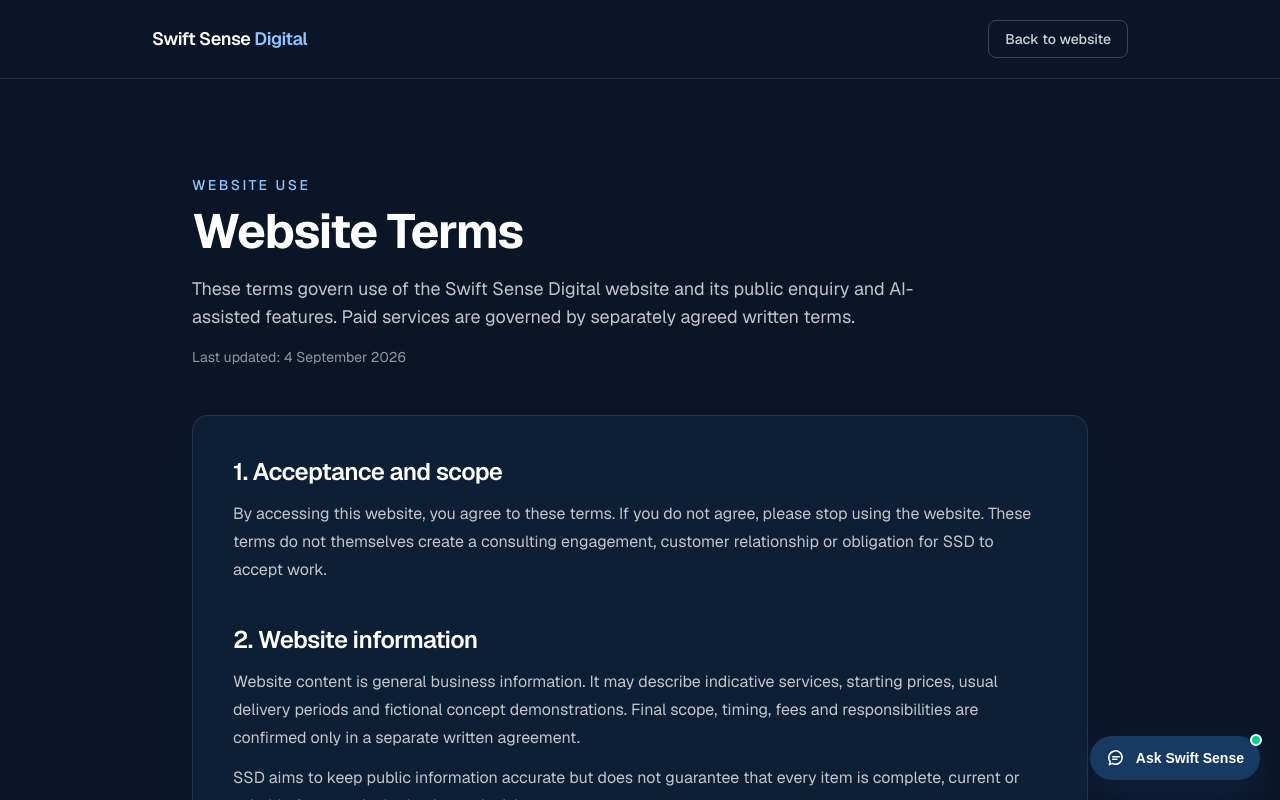
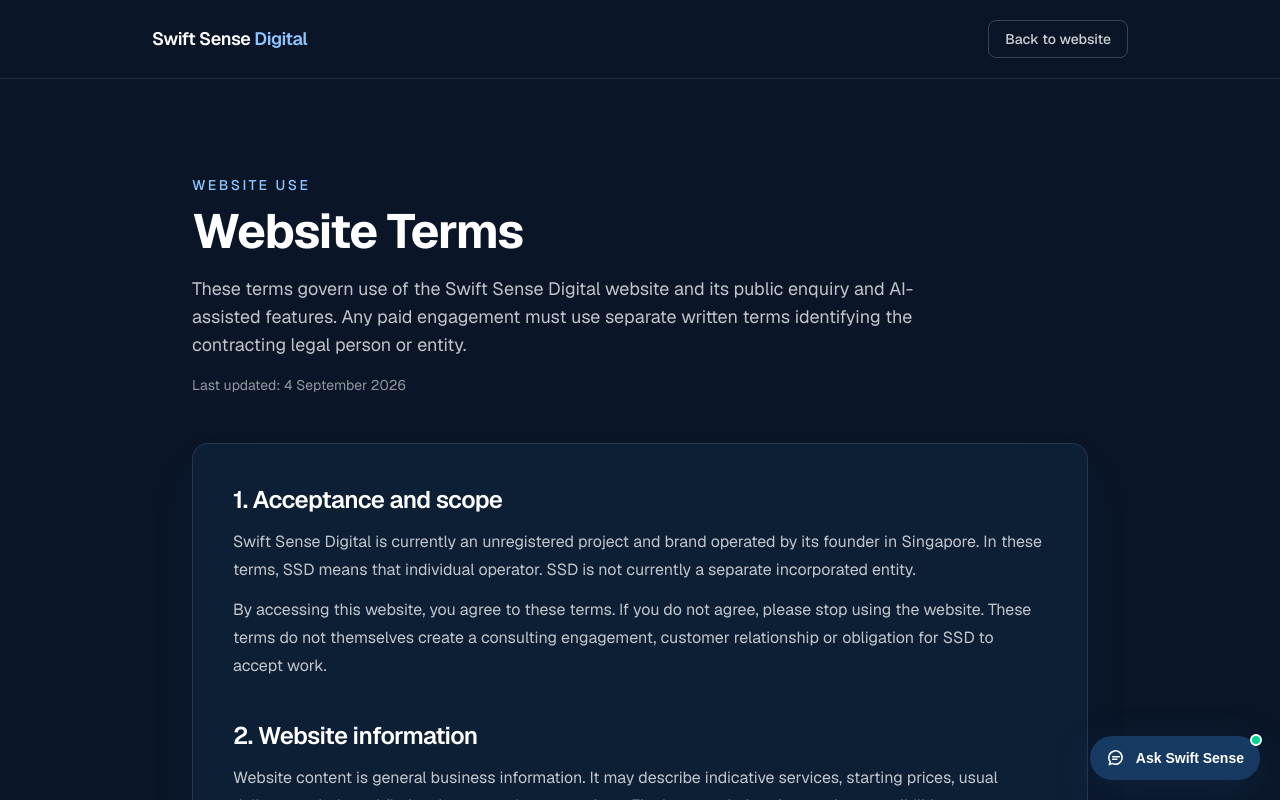
Before and after one commit to roylamcw/swift-sense-digital, a Next.js app: page /terms in a window 1280 px wide. Shown: the top 800 px of the page. Built offline with nearby package versions, Linux system fonts and the light colour scheme.

Commit message:
Define SSD as an unregistered founder-operated project

```diff
--- a/app/terms/page.tsx
+++ b/app/terms/page.tsx
@@ -20,10 +20,16 @@ export default function TermsPage() {
     <LegalPageShell
       eyebrow="Website use"
       title="Website Terms"
-      summary="These terms govern use of the Swift Sense Digital website and its public enquiry and AI-assisted features. Paid services are governed by separately agreed written terms."
+      summary="These terms govern use of the Swift Sense Digital website and its public enquiry and AI-assisted features. Any paid engagement must use separate written terms identifying the contracting legal person or entity."
       lastUpdated={LAST_UPDATED}
     >
       <LegalSection title="1. Acceptance and scope">
+        <p>
+          Swift Sense Digital is currently an unregistered project and brand
+          operated by its founder in Singapore. In these terms, SSD means that
+          individual operator. SSD is not currently a separate incorporated
+          entity.
+        </p>
         <p>
           By accessing this website, you agree to these terms. If you do not
           agree, please stop using the website. These terms do not themselves
```
